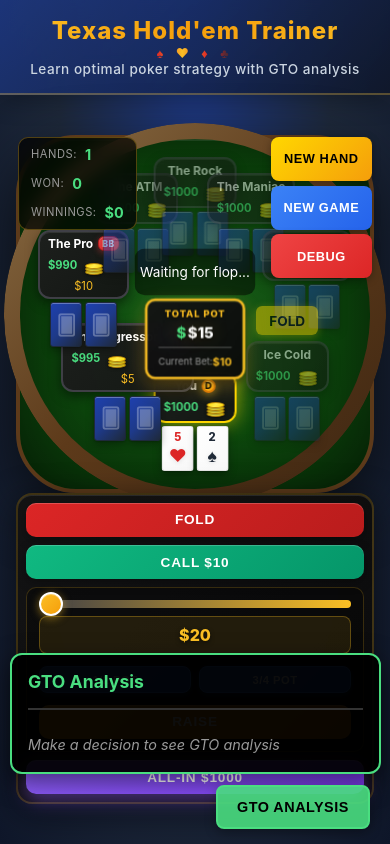
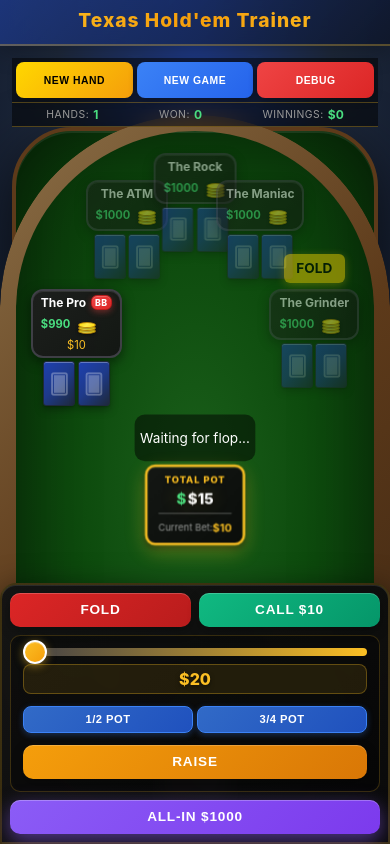
Before and after one commit to ddwwa/texas-holdem-trainer, a React (Vite) app: page / in a window 390 px wide. Built offline with nearby package versions, Linux system fonts and the light colour scheme.

Commit message:
Make mobile UI fit on one screen without scrolling

```diff
--- a/src/web/styles/ActionButtons.css
+++ b/src/web/styles/ActionButtons.css
@@ -15,6 +15,21 @@
   backdrop-filter: blur(10px);
   max-width: 900px;
   margin: 0 auto;
+}
+
+@media (max-width: 768px) {
+  .action-buttons {
+    position: fixed;
+    bottom: 0;
+    left: 0;
+    right: 0;
+    margin: 0;
+    padding: 0.5rem;
+    border-radius: 16px 16px 0 0;
+    gap: 0.5rem;
+    max-width: 100%;
+    z-index: 200;
+  }
 }
 
 .error-message {
@@ -307,19 +322,43 @@
 /* Tablets portrait (768px and below) */
 @media (max-width: 768px) {
   .action-buttons {
-    flex-direction: column;
-    padding: 0.75rem;
+    position: fixed;
+    bottom: 0;
+    left: 0;
+    right: 0;
+    margin: 0;
+    padding: 0.5rem;
+    border-radius: 16px 16px 0 0;
     gap: 0.5rem;
+    max-width: 100%;
+    z-index: 200;
   }
 
   .btn {
-    width: 100%;
-    padding: 0.75rem;
+    padding: 0.5rem 0.75rem;
+    font-size: 0.75rem;
+    flex: 1;
+    min-width: 60px;
   }
 
   .bet-controls {
     width: 100%;
     min-width: unset;
+    padding: 0.5rem;
+  }
+
+  .slider-value {
+    font-size: 1rem;
+    padding: 0.25rem;
+  }
+
+  .pot-buttons {
+    gap: 0.25rem;
+  }
+
+  .btn-pot-size {
+    font-size: 0.65rem;
+    padding: 0.4rem 0.5rem;
   }
 }
 
--- a/src/web/styles/GTOPanel.css
+++ b/src/web/styles/GTOPanel.css
@@ -22,11 +22,11 @@
 
 @media (max-width: 768px) {
   .gto-toggle-button {
-    top: auto;
-    bottom: 20px;
-    right: 20px;
-    padding: 0.75rem 1rem;
-    font-size: 0.85rem;
+    display: none;
+  }
+
+  .gto-panel {
+    display: none;
   }
 }
 
--- a/src/web/styles/PlayerSeat.css
+++ b/src/web/styles/PlayerSeat.css
@@ -274,44 +274,44 @@
 /* Tablets portrait (768px and below) */
 @media (max-width: 768px) {
   .player-seat {
-    gap: 0.3rem;
+    gap: 0.2rem;
   }
 
   .player-info {
-    padding: 0.3rem 0.6rem;
-    min-width: 80px;
-    font-size: 0.8rem;
+    padding: 0.25rem 0.5rem;
+    min-width: 70px;
+    font-size: 0.7rem;
   }
 
   .player-name {
-    font-size: 0.85rem;
+    font-size: 0.7rem;
   }
 
   .dealer-button {
-    width: 16px;
-    height: 16px;
-    font-size: 0.65rem;
+    width: 14px;
+    height: 14px;
+    font-size: 0.6rem;
   }
 
   .blind-indicator {
-    font-size: 0.6rem;
+    font-size: 0.55rem;
     padding: 0.05rem 0.2rem;
   }
 
   .player-stack,
   .player-bet {
-    font-size: 0.8rem;
+    font-size: 0.7rem;
   }
 
   /* Adjust positions for smaller screens */
-  .position-0 { bottom: 3%; }
-  .position-1 { bottom: 12%; left: 10%; }
-  .position-2 { top: 25%; left: 3%; }
-  .position-3 { top: 8%; left: 20%; }
-  .position-4 { top: 3%; }
-  .position-5 { top: 8%; right: 20%; }
-  .position-6 { top: 25%; right: 3%; }
-  .position-7 { bottom: 12%; right: 10%; }
+  .position-0 { bottom: 2%; }
+  .position-1 { bottom: 10%; left: 8%; }
+  .position-2 { top: 22%; left: 2%; }
+  .position-3 { top: 6%; left: 18%; }
+  .position-4 { top: 2%; }
+  .position-5 { top: 6%; right: 18%; }
+  .position-6 { top: 22%; right: 2%; }
+  .position-7 { bottom: 10%; right: 8%; }
 }
 
 /* Mobile devices (480px and below) */
--- a/src/web/styles/PokerTable.css
+++ b/src/web/styles/PokerTable.css
@@ -3,6 +3,15 @@
   max-width: 1600px;
   margin: 0 auto;
   position: relative;
+}
+
+@media (max-width: 768px) {
+  .poker-table-container {
+    height: 100%;
+    display: flex;
+    flex-direction: column;
+    padding: 0;
+  }
 }
 
 /* Top Right Controls */
@@ -17,10 +26,13 @@
 
 @media (max-width: 768px) {
   .top-controls {
-    top: 10px;
-    right: 10px;
-    flex-direction: column;
-    gap: 0.3rem;
+    position: static;
+    flex-direction: row;
+    gap: 0.25rem;
+    padding: 0.25rem;
+    justify-content: space-around;
+    background: rgba(0, 0, 0, 0.5);
+    border-bottom: 1px solid rgba(251, 191, 36, 0.3);
   }
 }
 
@@ -41,9 +53,11 @@
 
 @media (max-width: 768px) {
   .btn-control {
-    padding: 0.5rem 0.8rem;
-    font-size: 0.8rem;
-    width: 100%;
+    padding: 0.4rem 0.6rem;
+    font-size: 0.65rem;
+    min-height: 36px;
+    min-width: auto;
+    flex: 1;
   }
 }
 
@@ -100,25 +114,30 @@
 
 @media (max-width: 768px) {
   .session-stats-top {
-    top: 10px;
-    left: 10px;
-    gap: 0.75rem;
-    padding: 0.5rem 0.75rem;
-    flex-direction: column;
-    font-size: 0.8rem;
+    position: static;
+    gap: 0.5rem;
+    padding: 0.25rem 0.5rem;
+    flex-direction: row;
+    justify-content: space-around;
+    font-size: 0.7rem;
+    border-radius: 0;
+    border: none;
+    border-bottom: 1px solid rgba(251, 191, 36, 0.3);
+    background: rgba(0, 0, 0, 0.5);
   }
 
   .session-stats-top .stat {
     flex-direction: row;
-    gap: 0.5rem;
+    gap: 0.25rem;
+    align-items: center;
   }
 
   .session-stats-top .stat-label {
-    font-size: 0.7rem;
+    font-size: 0.65rem;
   }
 
   .session-stats-top .stat-value {
-    font-size: 0.9rem;
+    font-size: 0.75rem;
   }
 }
 
@@ -143,6 +162,17 @@
     inset 0 2px 0 rgba(255, 255, 255, 0.1);
   padding: 2rem;
   position: relative;
+}
+
+@media (max-width: 768px) {
+  .poker-table {
+    flex: 1;
+    aspect-ratio: auto;
+    border-radius: 40px;
+    border-width: 4px;
+    padding: 0.5rem;
+    margin: 0;
+  }
 }
 
 .poker-table::before {
--- a/src/web/styles/index.css
+++ b/src/web/styles/index.css
@@ -25,12 +25,28 @@ body {
   background-attachment: fixed;
   min-height: 100vh;
   color: #ffffff;
+  overflow-x: hidden;
+}
+
+@media (max-width: 768px) {
+  body {
+    min-height: 100vh;
+    height: 100vh;
+    overflow: hidden;
+  }
 }
 
 .app {
   min-height: 100vh;
   display: flex;
   flex-direction: column;
+}
+
+@media (max-width: 768px) {
+  .app {
+    height: 100vh;
+    overflow: hidden;
+  }
 }
 
 .app-header {
@@ -40,6 +56,12 @@ body {
   backdrop-filter: blur(20px);
   border-bottom: 2px solid rgba(251, 191, 36, 0.3);
   box-shadow: 0 4px 24px rgba(0, 0, 0, 0.3);
+}
+
+@media (max-width: 768px) {
+  .app-header {
+    padding: 0.5rem 0.5rem 0.75rem 0.5rem;
+  }
 }
 
 .app-header h1 {
@@ -87,25 +109,25 @@ body {
 
 @media (max-width: 768px) {
   .app-header {
-    padding: 1rem 0.5rem;
+    padding: 0.5rem 0.5rem 0.75rem 0.5rem;
   }
 
   .app-header h1 {
-    font-size: 1.5rem;
+    font-size: 1.2rem;
+    margin-bottom: 0;
   }
 
   .app-header h1::after {
-    font-size: 0.8rem;
-    bottom: -1rem;
-    letter-spacing: 0.3rem;
+    display: none;
   }
 
   .app-header p {
-    font-size: 0.85rem;
-    margin-top: 1rem;
+    display: none;
   }
 
   .app-main {
-    padding: 0.5rem;
+    padding: 0.25rem;
+    height: calc(100vh - 60px);
+    overflow: hidden;
   }
 }
```
